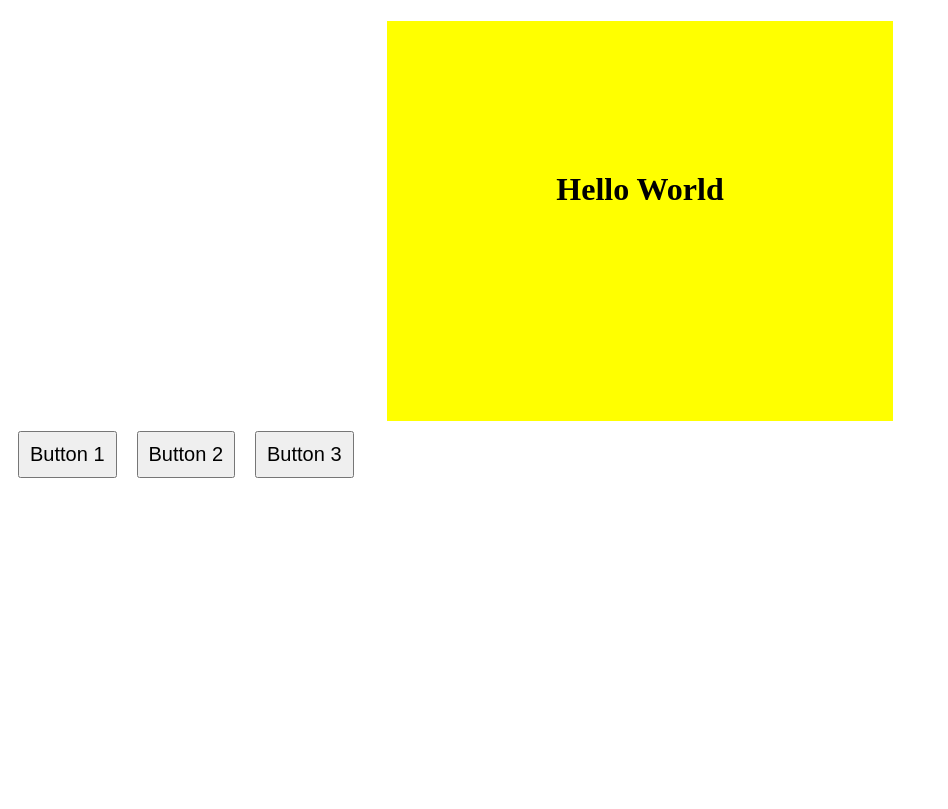
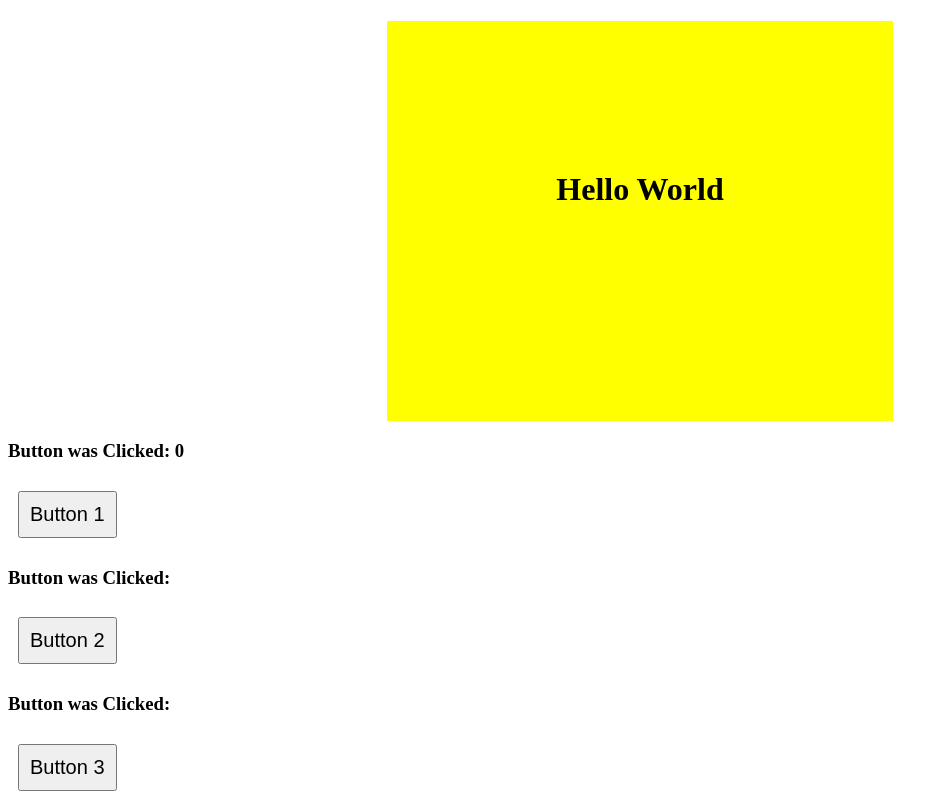
Before and after one commit to Dushimepaulette1/React-JS-Coding-Challenges, a React (Vite) app in the folder react-js-coding-challenge/: page / in a window 1280 px wide. Shown: the whole page, without its empty margins (0-948 px from the left). Built offline with nearby package versions, Linux system fonts and the light colour scheme.

Commit message:
question 4 using useState done

```diff
--- a/react-js-coding-challenge/src/App.jsx
+++ b/react-js-coding-challenge/src/App.jsx
@@ -1,4 +1,5 @@
 import UserClicks from "./components/Button";
+import React from "react";
 export default function App() {
   //Exercise 1: Hello World!
   // Every programming language starter tutorial teaches you how to output
@@ -7,8 +8,12 @@ export default function App() {
   // This will asses if you actually know HTML, which is one of the many prerequisites
   //  before learning React. Start by rendering a square with a background color.
   // Inside the square, render "Hello, World!".
+  let [count, setCount] = React.useState(0);
   function handleClick(buttons) {
-    alert(`${buttons} clicked`);
+    // Exercise 4: State and Props
+    // Use the useState React hook to track how many times a button is clicked, and display the number.
+    // The number must increment each time the button is clicked:
+    setCount((prevCount) => prevCount + 1);
   }
 
   return (
@@ -16,7 +21,9 @@ export default function App() {
       <div className="box">
         <h1>Hello World</h1>
       </div>
-      <UserClicks OnClick={() => handleClick("Button 1")}> Button 1</UserClicks>
+      <UserClicks OnClick={() => handleClick("Button 1")} count={count}>
+        Button 1
+      </UserClicks>
       <UserClicks OnClick={() => handleClick("Button 2")}> Button 2</UserClicks>
       <UserClicks OnClick={() => handleClick("Button 3")}> Button 3</UserClicks>
     </>
--- a/react-js-coding-challenge/src/components/Button.jsx
+++ b/react-js-coding-challenge/src/components/Button.jsx
@@ -8,7 +8,6 @@ export default function UserClicks(props) {
   // another pre-requisite before learning React).
   // Using the native HTML <button> tag, capture the click event and alert the message, "Clicked!".
   // Take note that capturing events such as clicks is done differently in React than it is in JavaScript.
-
 
   // In the previous exercise, we used the HTML <button> tag. But much of the power that React provides
   // to us developers is being able to create our own components and reuse them.
@@ -22,8 +21,11 @@ export default function UserClicks(props) {
   // rendered between the button when you inspect the element in your browser developer console.
   // On user click, it should alert which button was clicked.
   return (
+    <>
+      <h3>Button was Clicked: {props.count} </h3>
       <button onClick={props.OnClick} className="clickMe">
         {props.children}
       </button>
+    </>
   );
 }
```
Lines whose indentation alone changed are shown as unchanged.
